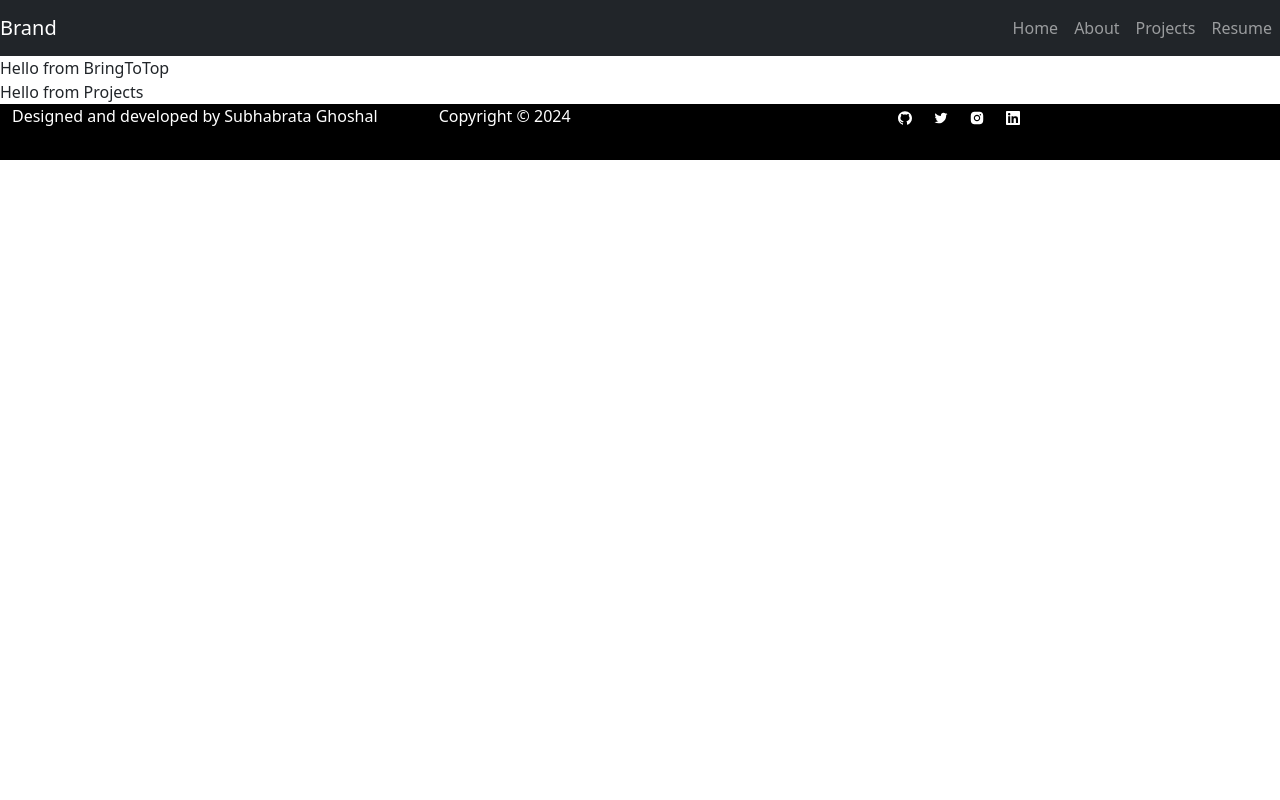
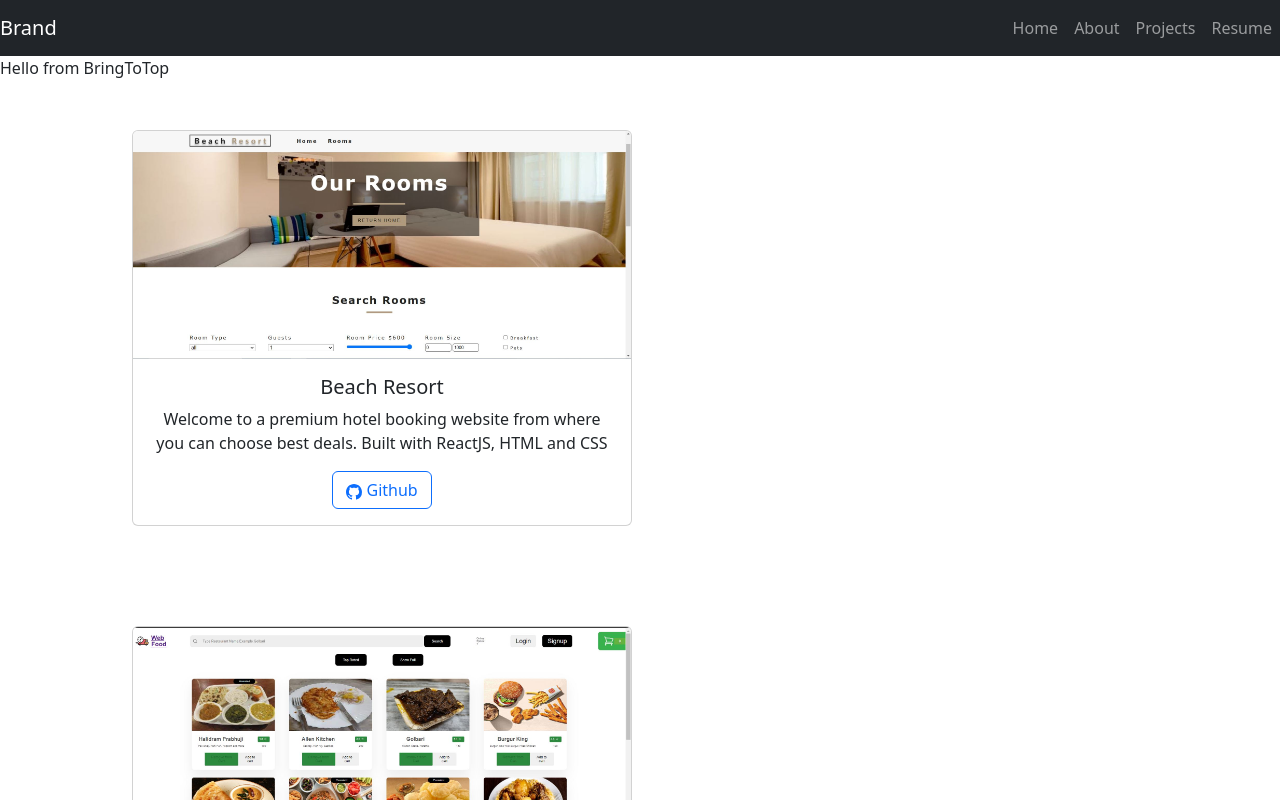
Before and after one commit to Subho1011/Portfolio_App, a React (Create React App) app: page /projects in a window 1280 px wide. Shown: the top 800 px of the page. Built offline with nearby package versions, Linux system fonts and the light colour scheme.

Commit message:
Basic Project page is created

```diff
--- a/src/App.css
+++ b/src/App.css
@@ -118,3 +118,16 @@
   background-repeat: no-repeat;
   background-size:cover;
 }
+
+/*Project Page*/
+
+.project-card {
+  height: 500px ;
+  width: 500px;
+  margin: 50px;
+}
+
+.card-img{
+  height: fit-content;
+  width: fit-content;
+}
--- /dev/null
+++ b/src/components/Projects/ProjectCard.js
@@ -0,0 +1,21 @@
+import React from 'react';
+import Button from 'react-bootstrap/Button';
+import { Card } from 'react-bootstrap';
+import { BsGithub } from 'react-icons/bs';
+import beach from '../../Assests/Project/Beach-Resort-Project.JPG';
+
+const ProjectCard = (props) => {
+  const { imgpath, projectTitle, projectDescription, ghLink } = props;
+  return (
+    <Card className='project-card'>
+      <Card.Img src={imgpath} alt="Landing page of the project" variant='top' />
+      <Card.Body style={{ textAlign: 'center', }}>
+        <Card.Title >{projectTitle}</Card.Title>
+        <Card.Text>{projectDescription}</Card.Text>
+        <Button href={ghLink} target='blank' variant='outline-primary' style={{ width: '100px' }}><BsGithub /> Github</Button>
+      </Card.Body>
+    </Card>
+  );
+}
+
+export default ProjectCard;
--- a/src/components/Projects/Projects.js
+++ b/src/components/Projects/Projects.js
@@ -1,8 +1,39 @@
+import React from 'react';
+import { Row, Col, Container } from 'react-bootstrap';
+import ProjectCard from "./ProjectCard";
+import beach from '../../Assests/Project/Beach-Resort-Project.JPG';
+import webfood from '../../Assests/Project/Web-Food-Project.JPG';
 
+const projectCards = [
+  {
+    imagePath: beach,
+    title: "Beach Resort",
+    description: "Welcome to a premium hotel booking website from where you can choose best deals. Built with ReactJS, HTML and CSS",
+    ghLink: "https://github.com/Subho1011/Beach_Resort_Project/tree/main/resort"
+  },
+  {
+    imagePath: webfood,
+    title: "Web Food",
+    description: "A worldclass food ordering web application. Get your favourite delicacies at your doorstep within the blink of an eye.Built with ReactJS, HTML and CSS ",
+    ghLink: 'https://github.com/Subho1011/Web_Food_App'
+  }
+];
 
 const Projects = () => {
   return (
-    <div>Hello from Projects</div>
+    <Container style={{height:'100vh',}}>
+      <Row>
+        {projectCards.map((projectCard) => (
+          <Col>
+            <ProjectCard imgpath={projectCard.imagePath}
+              projectTitle={projectCard.title}
+              projectDescription={projectCard.description}
+              ghLink={projectCard.ghLink} />
+          </Col>
+        ))}
+      </Row>
+    </Container>
+
   );
 }
 
```
Also changed, not shown: src/Assests/Project/Beach-Resort-Project.JPG (added), src/Assests/Project/Web-Food-Project.JPG (added).
